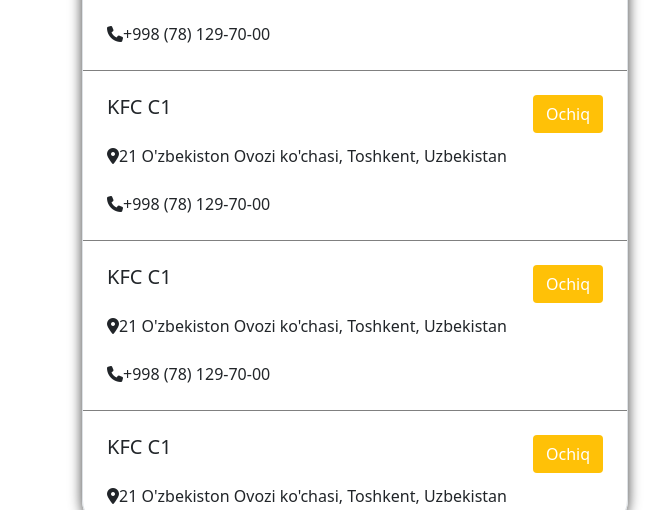
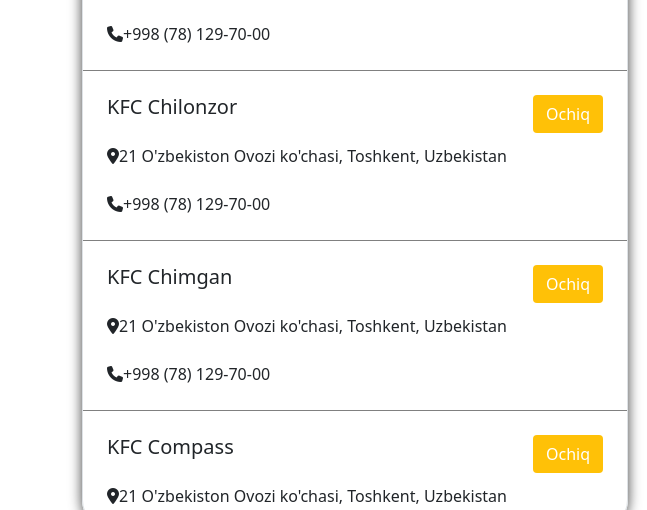
Before and after one commit to prwt070/KFC, a plain HTML site: page restoranlar.html in a window 1280 px wide. Shown: the part 510-1020 px from the top of the page, 0-647 px from the left. Drawn offline with nearby package versions, Linux system fonts and the light colour scheme.

Commit message:
new commit finish

```diff
--- a/restoranlar.html
+++ b/restoranlar.html
@@ -72,7 +72,7 @@
                             <i class="fa-solid fa-phone"></i><span>+998 (78) 129-70-00</span>
                         </div>
                         <div class="div_1 p-4">
-                            <h5 class="d-inline">KFC C1</h5>
+                            <h5 class="d-inline">KFC Chilonzor</h5>
                             <button class="btn bg-warning text-white float-end">Ochiq</button>
                             <br><br>
                             <i class="fa-solid fa-location-dot"></i><span>21 O'zbekiston Ovozi ko'chasi, Тоshkent,
@@ -81,7 +81,7 @@
                             <i class="fa-solid fa-phone"></i><span>+998 (78) 129-70-00</span>
                         </div>
                         <div class="div_1 p-4">
-                            <h5 class="d-inline">KFC C1</h5>
+                            <h5 class="d-inline">KFC Chimgan</h5>
                             <button class="btn bg-warning text-white float-end">Ochiq</button>
                             <br><br>
                             <i class="fa-solid fa-location-dot"></i><span>21 O'zbekiston Ovozi ko'chasi, Тоshkent,
@@ -90,7 +90,7 @@
                             <i class="fa-solid fa-phone"></i><span>+998 (78) 129-70-00</span>
                         </div>
                         <div class="div_1 p-4">
-                            <h5 class="d-inline">KFC C1</h5>
+                            <h5 class="d-inline">KFC Compass</h5>
                             <button class="btn bg-warning text-white float-end">Ochiq</button>
                             <br><br>
                             <i class="fa-solid fa-location-dot"></i><span>21 O'zbekiston Ovozi ko'chasi, Тоshkent,
@@ -99,7 +99,7 @@
                             <i class="fa-solid fa-phone"></i><span>+998 (78) 129-70-00</span>
                         </div>
                         <div class="div_1 p-4">
-                            <h5 class="d-inline">KFC C1</h5>
+                            <h5 class="d-inline">KFC Fayz</h5>
                             <button class="btn bg-warning text-white float-end">Ochiq</button>
                             <br><br>
                             <i class="fa-solid fa-location-dot"></i><span>21 O'zbekiston Ovozi ko'chasi, Тоshkent,
@@ -108,7 +108,7 @@
                             <i class="fa-solid fa-phone"></i><span>+998 (78) 129-70-00</span>
                         </div>
                         <div class="div_1 p-4">
-                            <h5 class="d-inline">KFC C1</h5>
+                            <h5 class="d-inline">KFC Kefayat</h5>
                             <button class="btn bg-warning text-white float-end">Ochiq</button>
                             <br><br>
                             <i class="fa-solid fa-location-dot"></i><span>21 O'zbekiston Ovozi ko'chasi, Тоshkent,
@@ -117,7 +117,7 @@
                             <i class="fa-solid fa-phone"></i><span>+998 (78) 129-70-00</span>
                         </div>
                         <div class="div_1 p-4">
-                            <h5 class="d-inline">KFC C1</h5>
+                            <h5 class="d-inline">KFC Magic City</h5>
                             <button class="btn bg-warning text-white float-end">Ochiq</button>
                             <br><br>
                             <i class="fa-solid fa-location-dot"></i><span>21 O'zbekiston Ovozi ko'chasi, Тоshkent,
@@ -126,7 +126,7 @@
                             <i class="fa-solid fa-phone"></i><span>+998 (78) 129-70-00</span>
                         </div>
                         <div class="div_1 p-4">
-                            <h5 class="d-inline">KFC C1</h5>
+                            <h5 class="d-inline">KFC Family Park</h5>
                             <button class="btn bg-warning text-white float-end">Ochiq</button>
                             <br><br>
                             <i class="fa-solid fa-location-dot"></i><span>21 O'zbekiston Ovozi ko'chasi, Тоshkent,
@@ -135,7 +135,7 @@
                             <i class="fa-solid fa-phone"></i><span>+998 (78) 129-70-00</span>
                         </div>
                         <div class="div_1 p-4">
-                            <h5 class="d-inline">KFC C1</h5>
+                            <h5 class="d-inline">KFC Navruz Mall</h5>
                             <button class="btn bg-warning text-white float-end">Ochiq</button>
                             <br><br>
                             <i class="fa-solid fa-location-dot"></i><span>21 O'zbekiston Ovozi ko'chasi, Тоshkent,
@@ -144,7 +144,7 @@
                             <i class="fa-solid fa-phone"></i><span>+998 (78) 129-70-00</span>
                         </div>
                         <div class="div_1 p-4">
-                            <h5 class="d-inline">KFC C1</h5>
+                            <h5 class="d-inline">KFC Oazis</h5>
                             <button class="btn bg-warning text-white float-end">Ochiq</button>
                             <br><br>
                             <i class="fa-solid fa-location-dot"></i><span>21 O'zbekiston Ovozi ko'chasi, Тоshkent,
@@ -153,7 +153,7 @@
                             <i class="fa-solid fa-phone"></i><span>+998 (78) 129-70-00</span>
                         </div>
                         <div class="div_1 p-4">
-                            <h5 class="d-inline">KFC C1</h5>
+                            <h5 class="d-inline">KFC Rossini</h5>
                             <button class="btn bg-warning text-white float-end">Ochiq</button>
                             <br><br>
                             <i class="fa-solid fa-location-dot"></i><span>21 O'zbekiston Ovozi ko'chasi, Тоshkent,
@@ -162,7 +162,7 @@
                             <i class="fa-solid fa-phone"></i><span>+998 (78) 129-70-00</span>
                         </div>
                         <div class="div_1 p-4">
-                            <h5 class="d-inline">KFC C1</h5>
+                            <h5 class="d-inline">KFC Samarkand Darvoza</h5>
                             <button class="btn bg-warning text-white float-end">Ochiq</button>
                             <br><br>
                             <i class="fa-solid fa-location-dot"></i><span>21 O'zbekiston Ovozi ko'chasi, Тоshkent,
@@ -171,7 +171,7 @@
                             <i class="fa-solid fa-phone"></i><span>+998 (78) 129-70-00</span>
                         </div>
                         <div class="div_1 p-4">
-                            <h5 class="d-inline">KFC C1</h5>
+                            <h5 class="d-inline">KFC Westminster Drive</h5>
                             <button class="btn bg-warning text-white float-end">Ochiq</button>
                             <br><br>
                             <i class="fa-solid fa-location-dot"></i><span>21 O'zbekiston Ovozi ko'chasi, Тоshkent,
@@ -180,7 +180,7 @@
                             <i class="fa-solid fa-phone"></i><span>+998 (78) 129-70-00</span>
                         </div>
                         <div class="div_1 p-4">
-                            <h5 class="d-inline">KFC C1</h5>
+                            <h5 class="d-inline">KFC Kokand Drive</h5>
                             <button class="btn bg-warning text-white float-end">Ochiq</button>
                             <br><br>
                             <i class="fa-solid fa-location-dot"></i><span>21 O'zbekiston Ovozi ko'chasi, Тоshkent,
@@ -189,7 +189,7 @@
                             <i class="fa-solid fa-phone"></i><span>+998 (78) 129-70-00</span>
                         </div>
                         <div class="div_1 p-4">
-                            <h5 class="d-inline">KFC C1</h5>
+                            <h5 class="d-inline">KFC Sergili Drive</h5>
                             <button class="btn bg-warning text-white float-end">Ochiq</button>
                             <br><br>
                             <i class="fa-solid fa-location-dot"></i><span>21 O'zbekiston Ovozi ko'chasi, Тоshkent,
@@ -198,7 +198,7 @@
                             <i class="fa-solid fa-phone"></i><span>+998 (78) 129-70-00</span>
                         </div>
                         <div class="div_1 p-4">
-                            <h5 class="d-inline">KFC C1</h5>
+                            <h5 class="d-inline">KFC Beruniy</h5>
                             <button class="btn bg-warning text-white float-end">Ochiq</button>
                             <br><br>
                             <i class="fa-solid fa-location-dot"></i><span>21 O'zbekiston Ovozi ko'chasi, Тоshkent,
@@ -207,7 +207,7 @@
                             <i class="fa-solid fa-phone"></i><span>+998 (78) 129-70-00</span>
                         </div>
                         <div class="div_1 p-4">
-                            <h5 class="d-inline">KFC C1</h5>
+                            <h5 class="d-inline">KFC Seul Mun</h5>
                             <button class="btn bg-warning text-white float-end">Ochiq</button>
                             <br><br>
                             <i class="fa-solid fa-location-dot"></i><span>21 O'zbekiston Ovozi ko'chasi, Тоshkent,
@@ -216,7 +216,7 @@
                             <i class="fa-solid fa-phone"></i><span>+998 (78) 129-70-00</span>
                         </div>
                         <div class="div_1 p-4">
-                            <h5 class="d-inline">KFC C1</h5>
+                            <h5 class="d-inline">KFC Anhor</h5>
                             <button class="btn bg-warning text-white float-end">Ochiq</button>
                             <br><br>
                             <i class="fa-solid fa-location-dot"></i><span>21 O'zbekiston Ovozi ko'chasi, Тоshkent,
@@ -225,7 +225,7 @@
                             <i class="fa-solid fa-phone"></i><span>+998 (78) 129-70-00</span>
                         </div>
                         <div class="div_1 p-4">
-                            <h5 class="d-inline">KFC C1</h5>
+                            <h5 class="d-inline">KFC Shevchenko</h5>
                             <button class="btn bg-warning text-white float-end">Ochiq</button>
                             <br><br>
                             <i class="fa-solid fa-location-dot"></i><span>21 O'zbekiston Ovozi ko'chasi, Тоshkent,
@@ -234,7 +234,7 @@
                             <i class="fa-solid fa-phone"></i><span>+998 (78) 129-70-00</span>
                         </div>
                         <div class="div_1 p-4">
-                            <h5 class="d-inline">KFC C1</h5>
+                            <h5 class="d-inline">KFC Mustaqilik Andijan</h5>
                             <button class="btn bg-warning text-white float-end">Ochiq</button>
                             <br><br>
                             <i class="fa-solid fa-location-dot"></i><span>21 O'zbekiston Ovozi ko'chasi, Тоshkent,
@@ -243,7 +243,25 @@
                             <i class="fa-solid fa-phone"></i><span>+998 (78) 129-70-00</span>
                         </div>
                         <div class="div_1 p-4">
-                            <h5 class="d-inline">KFC C1</h5>
+                            <h5 class="d-inline">KFC Samarqand Boulevard</h5>
+                            <button class="btn bg-warning text-white float-end">Ochiq</button>
+                            <br><br>
+                            <i class="fa-solid fa-location-dot"></i><span>21 O'zbekiston Ovozi ko'chasi, Тоshkent,
+                                Uzbekistan</span>
+                            <br><br>
+                            <i class="fa-solid fa-phone"></i><span>+998 (78) 129-70-00</span>
+                        </div>
+                        <div class="div_1 p-4">
+                            <h5 class="d-inline">KFC Tashkent City Boulevard</h5>
+                            <button class="btn bg-warning text-white float-end">Ochiq</button>
+                            <br><br>
+                            <i class="fa-solid fa-location-dot"></i><span>21 O'zbekiston Ovozi ko'chasi, Тоshkent,
+                                Uzbekistan</span>
+                            <br><br>
+                            <i class="fa-solid fa-phone"></i><span>+998 (78) 129-70-00</span>
+                        </div>
+                        <div class="div_1 p-4">
+                            <h5 class="d-inline">KFC Tashkent City Mall</h5>
                             <button class="btn bg-warning text-white float-end">Ochiq</button>
                             <br><br>
                             <i class="fa-solid fa-location-dot"></i><span>21 O'zbekiston Ovozi ko'chasi, Тоshkent,
```
